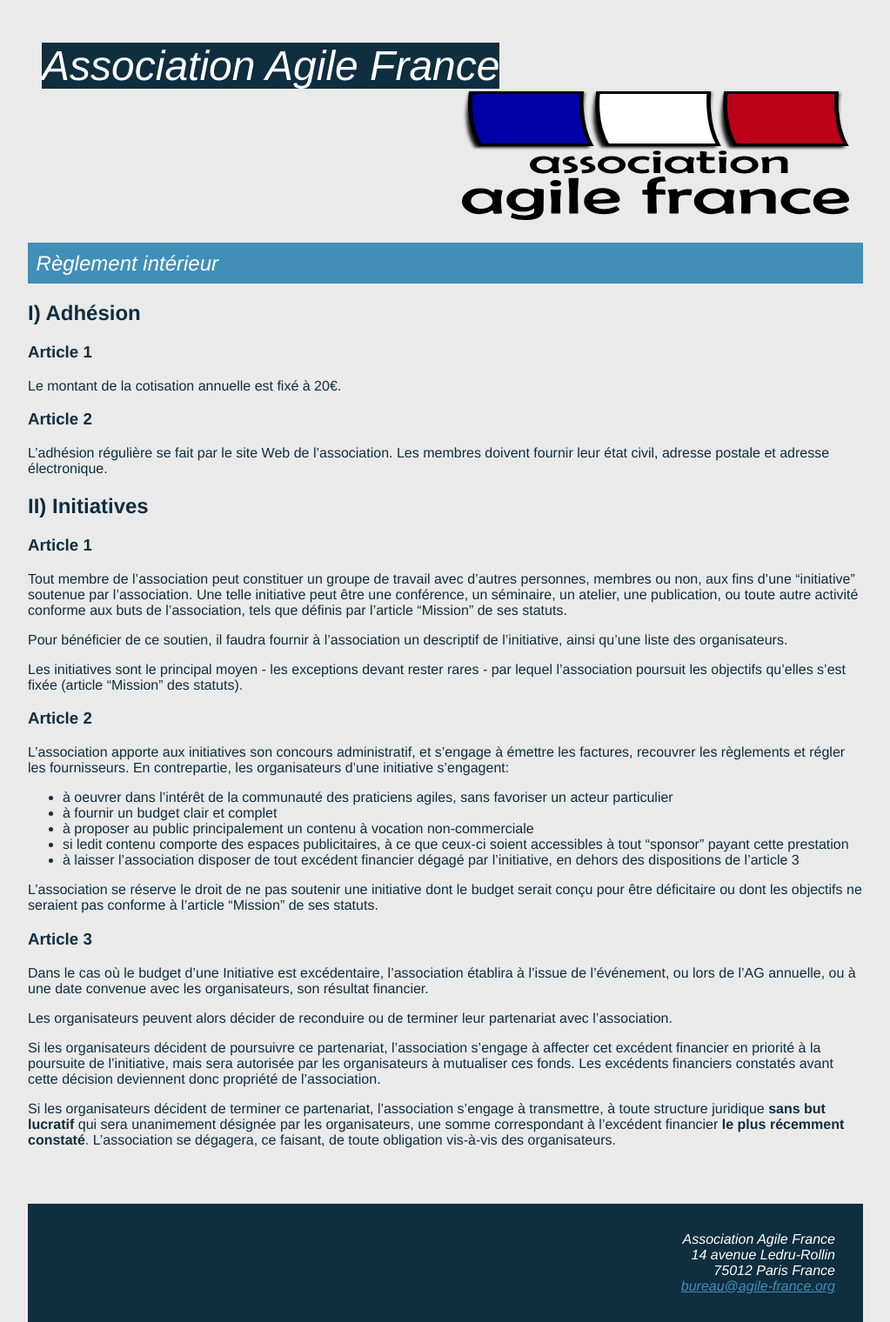
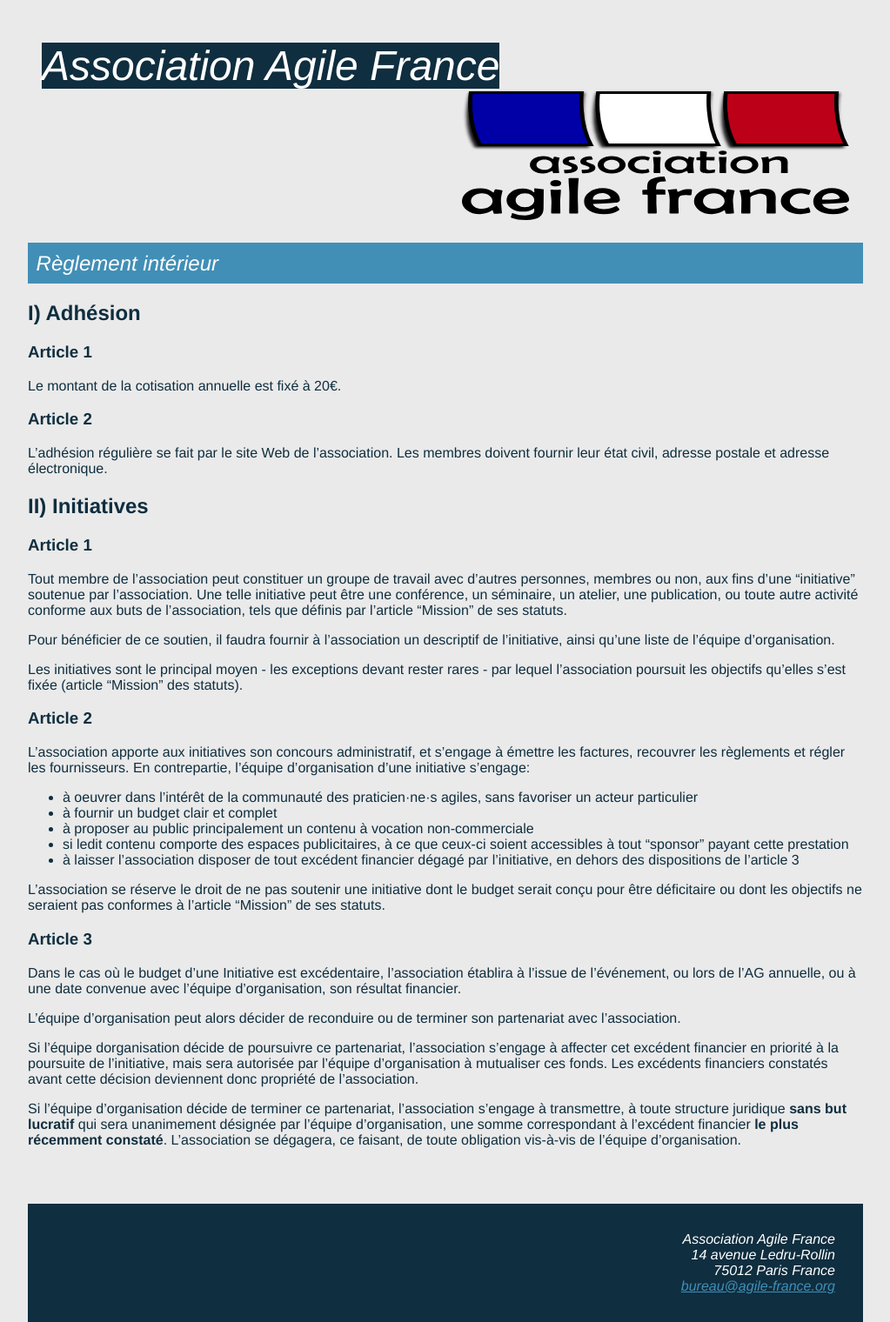
Before and after one commit to AgileFrance/AgileFrance.github.io, a Jekyll site: the page built from _pages/reglement.md, in a window 1280 px wide. Shown: the whole page at 87% size, without its empty margins (128-1151 px from the left). Built offline with Jekyll 4.4.1, drawn with Linux system fonts in a browser that asks for light colours.

Commit message:
Mise à jour du RI suite AGX 18/02/2019

```diff
--- a/_pages/reglement.md
+++ b/_pages/reglement.md
@@ -19,30 +19,30 @@
 
 ### Article 1
 
-Tout membre de l’association peut constituer un groupe de travail avec d’autres personnes, membres ou non, aux fins d’une "initiative" soutenue par l’association. Une telle initiative peut être une conférence, un séminaire, un atelier, une publication, ou toute autre activité conforme aux buts de l’association, tels que définis par l’article "Mission" de ses statuts.
+Tout membre de l’association peut constituer un groupe de travail avec d’autres personnes, membres ou non, aux fins d’une “initiative” soutenue par l’association. Une telle initiative peut être une conférence, un séminaire, un atelier, une publication, ou toute autre activité conforme aux buts de l’association, tels que définis par l’article “Mission” de ses statuts.
 
-Pour bénéficier de ce soutien, il faudra fournir à l’association un descriptif de l’initiative, ainsi qu’une liste des organisateurs.
+Pour bénéficier de ce soutien, il faudra fournir à l’association un descriptif de l’initiative, ainsi qu’une liste de l'équipe d'organisation.
 
-Les initiatives sont le principal moyen - les exceptions devant rester rares - par lequel l’association poursuit les objectifs qu’elles s’est fixée (article "Mission" des statuts).
+Les initiatives sont le principal moyen - les exceptions devant rester rares - par lequel l’association poursuit les objectifs qu’elles s’est fixée (article “Mission” des statuts).
 
 ### Article 2
 
-L’association apporte aux initiatives son concours administratif, et s’engage à émettre les factures, recouvrer les règlements et régler les fournisseurs. En contrepartie, les organisateurs d’une initiative s’engagent:
+L’association apporte aux initiatives son concours administratif, et s’engage à émettre les factures, recouvrer les règlements et régler les fournisseurs. En contrepartie, l'équipe d'organisation d’une initiative s’engage:
 
-- à oeuvrer dans l’intérêt de la communauté des praticiens agiles, sans favoriser un acteur particulier
+- à oeuvrer dans l’intérêt de la communauté des praticien·ne·s agiles, sans favoriser un acteur particulier
 - à fournir un budget clair et complet
 - à proposer au public principalement un contenu à vocation non-commerciale
 - si ledit contenu comporte des espaces publicitaires, à ce que ceux-ci soient accessibles à tout "sponsor" payant cette prestation
 - à laisser l’association disposer de tout excédent financier dégagé par l’initiative, en dehors des dispositions de l’article 3
 
-L’association se réserve le droit de ne pas soutenir une initiative dont le budget serait conçu pour être déficitaire ou dont les objectifs ne seraient pas conforme à l’article "Mission" de ses statuts.
+L’association se réserve le droit de ne pas soutenir une initiative dont le budget serait conçu pour être déficitaire ou dont les objectifs ne seraient pas conformes à l’article "Mission" de ses statuts.
 
 ### Article 3
 
-Dans le cas où le budget d’une Initiative est excédentaire, l’association établira à l’issue de l’événement, ou lors de l’AG annuelle, ou à une date convenue avec les organisateurs, son résultat financier.
+Dans le cas où le budget d’une Initiative est excédentaire, l’association établira à l’issue de l’événement, ou lors de l’AG annuelle, ou à une date convenue avec l'équipe d'organisation, son résultat financier.
 
-Les organisateurs peuvent alors décider de reconduire ou de terminer leur partenariat avec l’association.
+L'équipe d'organisation peut alors décider de reconduire ou de terminer son partenariat avec l’association.
 
-Si les organisateurs décident de poursuivre ce partenariat, l’association s’engage à affecter cet excédent financier en priorité à la poursuite de l’initiative, mais sera autorisée par les organisateurs à mutualiser ces fonds. Les excédents financiers constatés avant cette décision deviennent donc propriété de l’association.
+Si l'équipe dorganisation décide de poursuivre ce partenariat, l’association s’engage à affecter cet excédent financier en priorité à la poursuite de l’initiative, mais sera autorisée par l'équipe d'organisation à mutualiser ces fonds. Les excédents financiers constatés avant cette décision deviennent donc propriété de l’association.
 
-Si les organisateurs décident de terminer ce partenariat, l’association s’engage à transmettre, à toute structure juridique **sans but lucratif** qui sera unanimement désignée par les organisateurs, une somme correspondant à l’excédent financier **le plus récemment constaté**. L’association se dégagera, ce faisant, de toute obligation vis-à-vis des organisateurs.
+Si l'équipe d'organisation décide de terminer ce partenariat, l’association s’engage à transmettre, à toute structure juridique **sans but lucratif** qui sera unanimement désignée par l'équipe d'organisation, une somme correspondant à l’excédent financier **le plus récemment constaté**. L’association se dégagera, ce faisant, de toute obligation vis-à-vis de l'équipe d'organisation.
```
